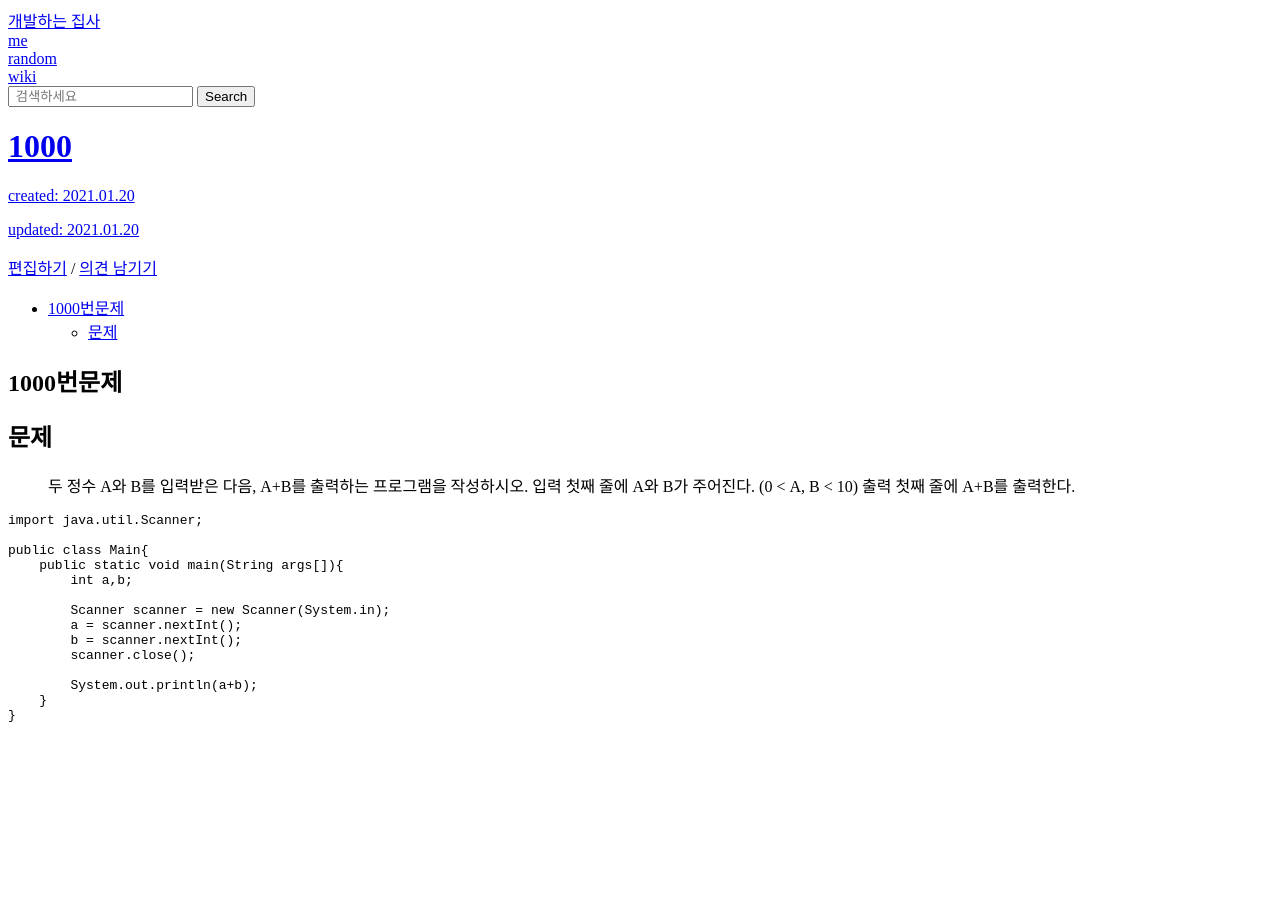
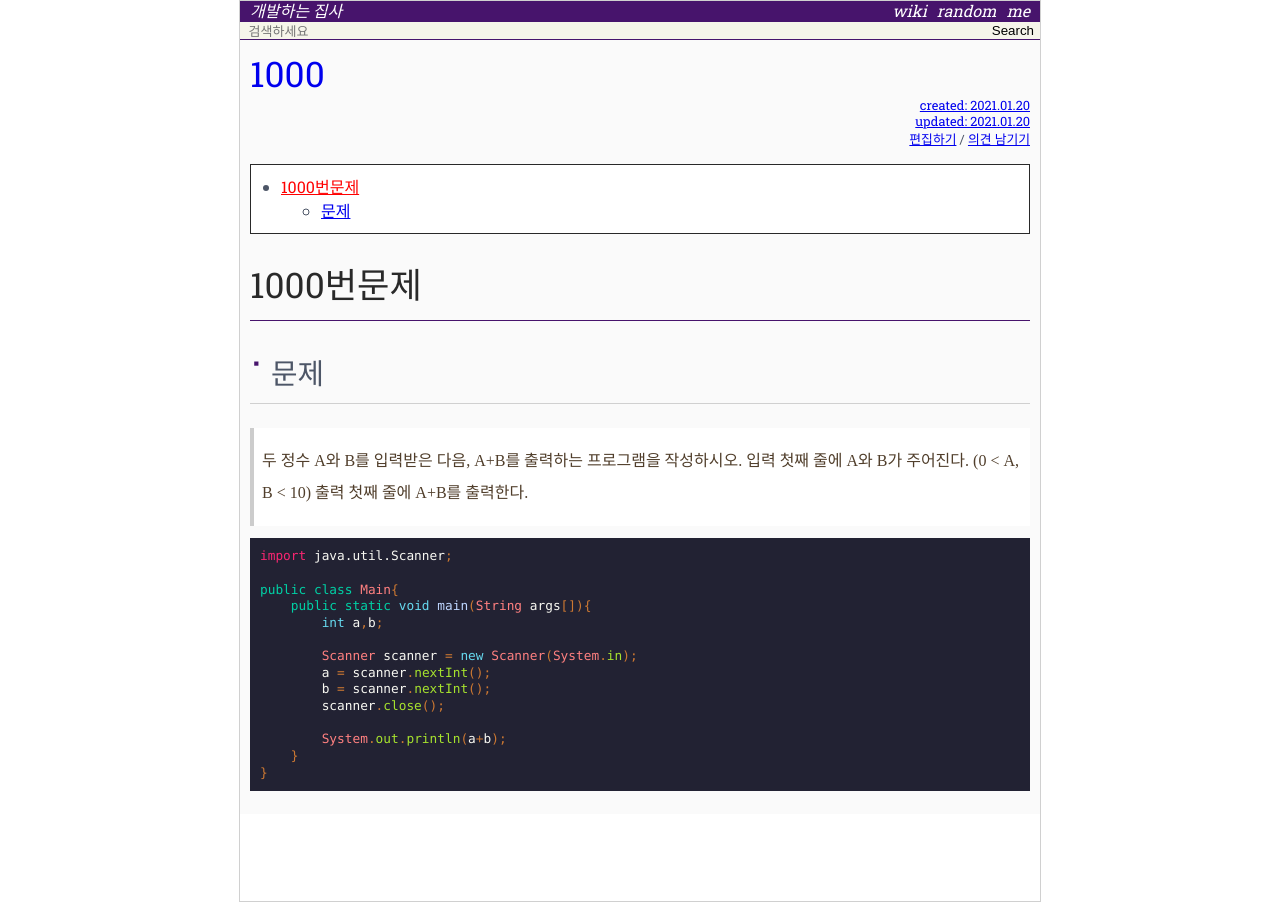
Before and after one commit to Achelous1/achelous1.github.io, a Jekyll site: the page built from _wiki/1000.md, in a window 1280 px wide. Built offline with Jekyll 4.4.1, drawn with Linux system fonts in a browser that asks for light colours; nearby versions of some CDN libraries; some web fonts are replaced; comment, search, counter and statistics services are not loaded.

```diff
--- a/css/main.scss
+++ b/css/main.scss
@@ -1,6 +1,8 @@
+---
+---
 @charset "utf-8";
 
-$base-font-family: 'D2Coding';
+$base-font-family  : Arial;
 $default-font-size : 0.9rem;
 $default-font-color : #000;
 $second-font-color : #503e2b;
@@ -9,8 +11,8 @@
 $small-font-size   : $default-font-size * 0.8;
 $base-line-height  : 1.5;
 
-$coding-font:  'D2Coding';
-$theme-color: #000000;
+$coding-font: Consolas, "Courier New", Courier;
+$theme-color: #47146C;
 
 // Import from 'sass_dir' (default: _sass)
 @import
```
